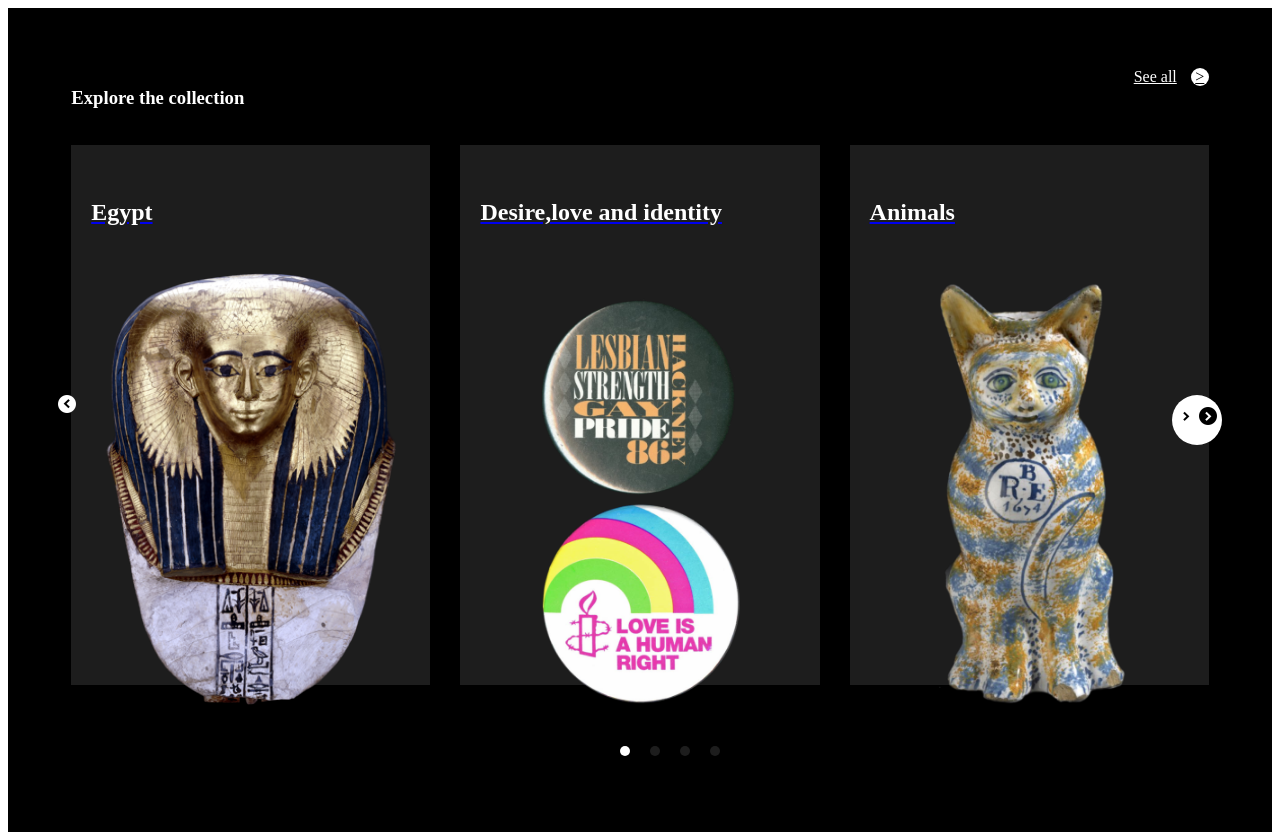
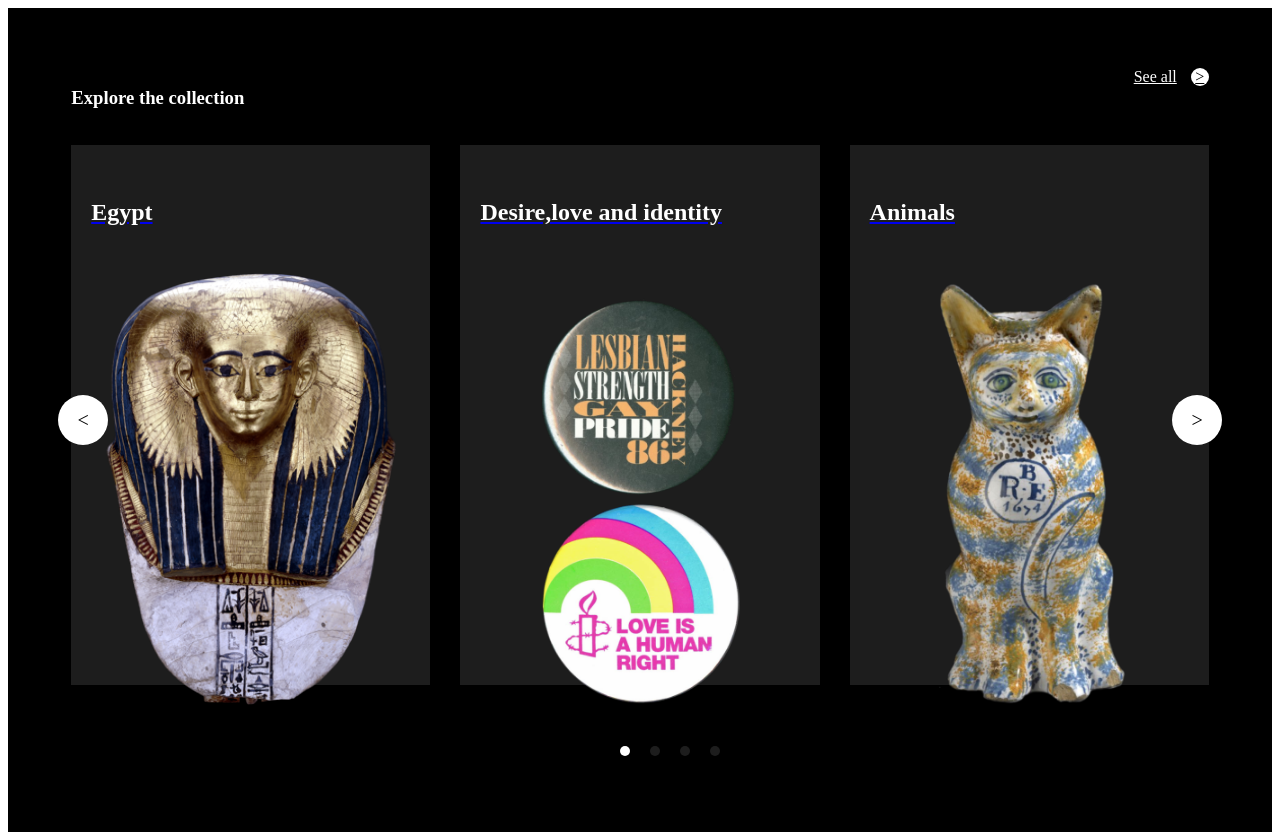
Before and after one commit to tpicktkouko/webcourse, a plain HTML site: page 网页作业/inter.html in a window 1280 px wide. Drawn offline with Linux system fonts and the light colour scheme.

Commit message:
完善了左右的div

```diff
--- a/网页作业/css.css
+++ b/网页作业/css.css
@@ -72,30 +72,7 @@
 .swiper .swiper_content .swiper_box:last-child {
     margin-left: 15px;
   }
-.swiper .swiper_light {
-    position: absolute;
-    top: 50%;
-    transform: translateY(-50%);
-    left: 50px;
-    width: 50px;
-    height: 50px;
-    border-radius: 50%;
-    line-height: 50px;
-    text-align: center;
-    cursor: pointer;
-  }
-.swiper .swiper_light{
-  .black{display: none;}
-  .white{display: block;font-size: 20px;}
-  &:hover{
-    .black{display: block;}
-    .white{display: none;}
-  }
-}
-.swiper .swiper_light span i {
-    font-size: 20px;
-  }
-.swiper .swiper_right {
+.swiper .swiper_next {
     position: absolute;
     top: 50%;
     transform: translateY(-50%);
@@ -109,15 +86,37 @@
     color: #000;
     cursor: pointer;
   }
-.swiper .swiper_right:hover {
+.swiper .swiper_next span i {
+    font-size: 20px;
+  }
+.swiper .swiper_next:hover {
     color: #fff;
     background-color: #000;
   }
-.swiper .swiper_right span i {
+.swiper .swiper_pre {
+    position: absolute;
+    top: 50%;
+    transform: translateY(-50%);
+    left: 50px;
+    width: 50px;
+    height: 50px;
+    border-radius: 50%;
+    line-height: 50px;
+    text-align: center;
+    background-color: #fff;
+    color: #000;
+    cursor: pointer;
+  }
+.swiper .swiper_pre:hover {
+    color: #fff;
+    background-color: #000;
+  }
+.swiper .swiper_pre span i {
     font-size: 20px;
   }
-.swiper .swiper_dot {
+  .swiper .swiper_dot {
     display: flex;
+
     justify-content: center;
     align-items: center;
     margin-top: 45px;
--- a/网页作业/inter.html
+++ b/网页作业/inter.html
@@ -37,14 +37,8 @@
                 </a>
             </div>
         </div>
-        <div class="swiper_light">
-            <img class="white" src="./img/white-l.png" alt="左边白">
-            <img class="black" src="./img/black-l .png" alt="左边黑">
-        </div>
-        <div class="swiper_right">
-            <img class="white" src="./img/white-r.png" alt="右边白">
-            <img class="black" src="./img/black-r.png" alt="右边黑">
-        </div>
+        <div class="swiper_pre"><span><i class="fa fa-angle-left"><</i></span></div>
+        <div class="swiper_next"><span><i class="fa fa-angle-right">></i></span></div>
         <div class="swiper_dot">
             <ul>
                 <li></li>
```
